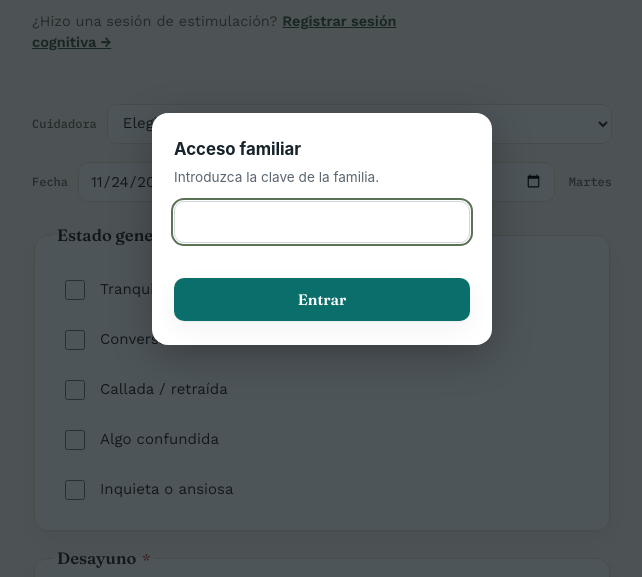
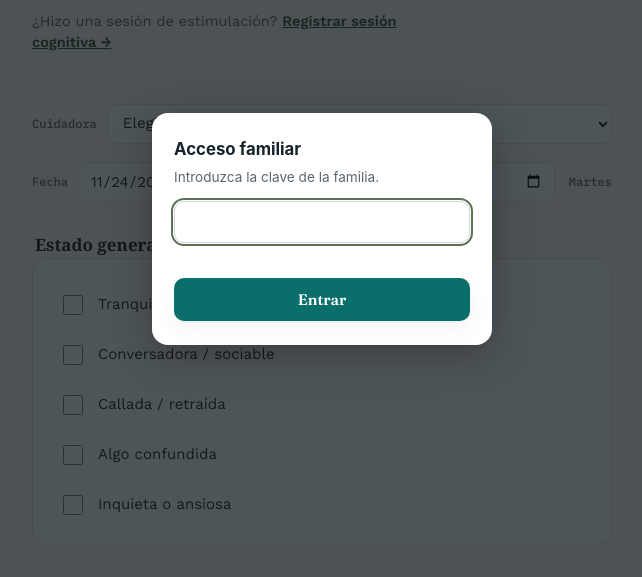
Before and after one commit to marbaquero/reporte-rosita, a plain HTML site: page index.html in a window 1280 px wide. Shown: the part 171-748 px from the top of the page, without its empty margins (318-960 px from the left). Drawn offline with nearby package versions, Linux system fonts and the light colour scheme.

Commit message:
Lift the field labels above their cards

```diff
--- a/index.html
+++ b/index.html
@@ -293,6 +293,17 @@
     letter-spacing: 0.03em;
   }
   footer a{ color: var(--sage-deep); }
+
+/* Field labels sit above their card instead of straddling the top border. */
+fieldset{position:relative!important;margin:34px 0 18px!important;padding:22px 18px 16px!important;
+  border:1px solid var(--paper-line,#E7DFCC)!important;border-radius:16px!important;
+  background:var(--card,#fff)!important;box-shadow:none!important}
+fieldset>legend{position:absolute!important;top:0!important;left:2px!important;
+  transform:translateY(-118%)!important;margin:0!important;padding:0!important;
+  display:flex;align-items:baseline;gap:6px;
+  background:transparent!important;border:0!important;
+  font-family:Georgia,"Times New Roman",serif!important;font-weight:600!important;
+  font-size:17px!important;line-height:1.2!important;color:inherit}
 </style>
 </head>
 <body>
```
